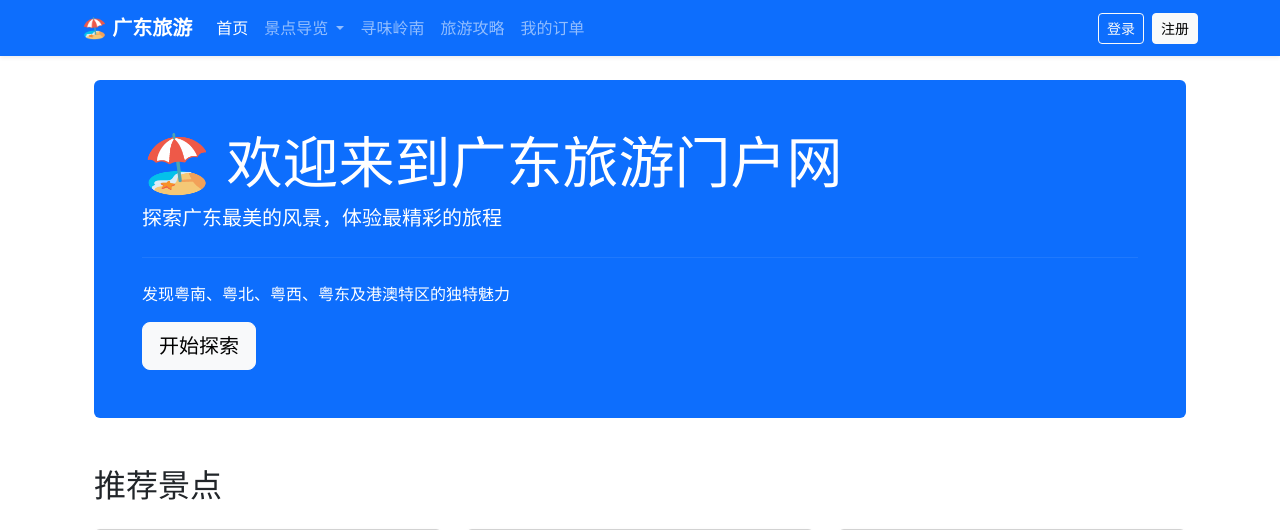
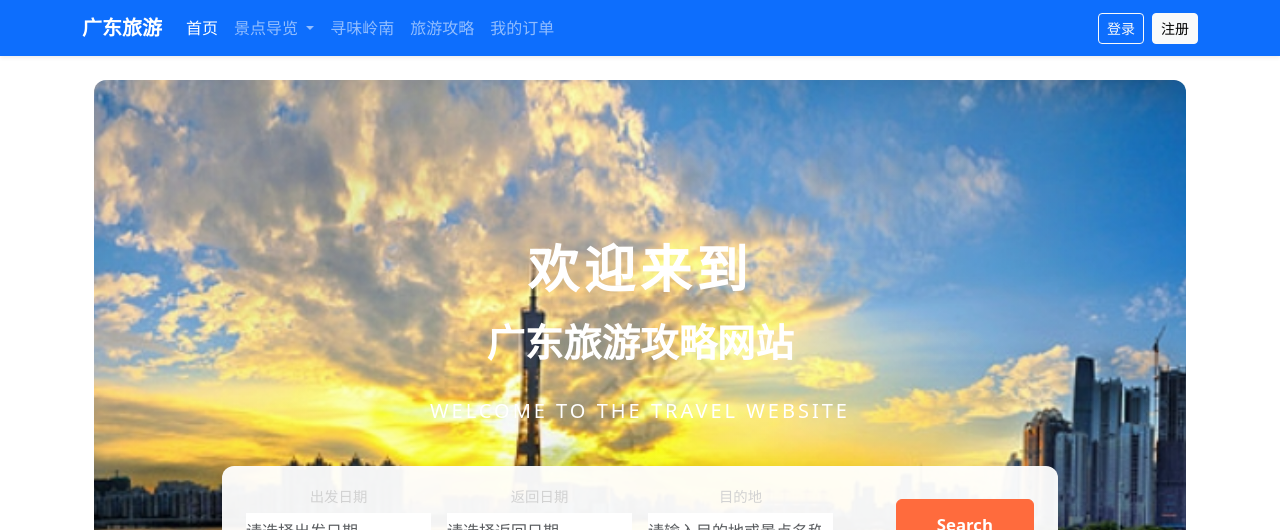
Before and after one commit to s-lky/tourismportal2, a Django app: page / in a window 1280 px wide. Shown: the top 530 px of the page. Run offline with Django 3.2, Linux system fonts and the light colour scheme; data comes from the database, SQL or seed files in the repository; both versions use the stored data as it was after the commit; grey boxes are pictures that could not be loaded.

Commit message:
修改样式和首图展示

```diff
--- a/templates/attractions/detail.html
+++ b/templates/attractions/detail.html
@@ -45,9 +45,9 @@
             {% if user.is_authenticated %}
                 <a href="{% url 'favoritesApp:toggle_favorite' attraction.id %}" class="btn btn-outline-danger w-100">
                     {% if is_favorited %}
-                        ❤️ 已收藏
+                        已收藏
                     {% else %}
-                        🤍 收藏
+                        收藏
                     {% endif %}
                 </a>
             {% endif %}
--- a/templates/attractions/list.html
+++ b/templates/attractions/list.html
@@ -4,7 +4,7 @@
 
 {% block content %}
 <div class="container mt-4">
-    <h1 class="mb-4">🏖️ 景点总览</h1>
+    <h1 class="mb-4">景点总览</h1>
 
     <!-- 搜索和筛选区域 -->
     <div class="card mb-4 shadow-sm">
@@ -97,8 +97,8 @@
                         </div>
                     </div>
                     <div class="card-footer text-muted small">
-                        <span>👁️ {{ item.view_count }} 浏览</span>
-                        <span class="ms-3">❤️ {{ item.like_count }} 点赞</span>
+                        <span>{{ item.view_count }} 浏览</span>
+                        <span class="ms-3">{{ item.like_count }} 点赞</span>
                     </div>
                 </div>
             </div>
--- a/templates/base.html
+++ b/templates/base.html
@@ -17,18 +17,13 @@
     <!-- ================= 3. 导航栏 (Navbar) ================= -->
     <nav class="navbar navbar-expand-lg navbar-dark bg-primary shadow-sm">
         <div class="container">
-            <a class="navbar-brand fw-bold" href="{% url 'home' %}">🏖️ 广东旅游</a >
-
-            <!-- 手机端汉堡菜单按钮 -->
-            <button class="navbar-toggler" type="button" data-bs-toggle="collapse" data-bs-target="#navbarNav">
-                <span class="navbar-toggler-icon"></span>
-            </button>
+            <a class="navbar-brand fw-bold" href="{% url 'home' %}">广东旅游</a >
 
             <div class="collapse navbar-collapse" id="navbarNav">
                 <ul class="navbar-nav me-auto">
                     <!-- 首页 -->
                     <li class="nav-item">
-                        <a class="nav-link active" href="/">首页</a >
+                        <a class="nav-link active" href="{% url 'home' %}">首页</a >
                     </li>
 
                     <!-- 景点大全 (下拉菜单) -->
@@ -62,7 +57,7 @@
                     </li>
                     {% if user.is_authenticated %}
                     <li class="nav-item">
-                        <a class="nav-link" href="{% url 'favoritesApp:my_favorites' %}">我的收藏</a >
+                        <a class="nav-link" href="{% url 'favoritesApp:my_favorites' %}">收藏</a >
                     </li>
                     {% endif %}
                 </ul>
@@ -104,7 +99,7 @@
     <!-- ================= 5. 页脚 (Footer) ================= -->
     <footer class="bg-dark text-white text-center py-3 mt-auto">
         <div class="container">
-            <p class="mb-0">&copy; 2025 广东旅游门户网 | Python Web 期末大作业</p >
+            <p class="mb-0">&copy; 2025 广东旅游门户网 | Python Web </p >
         </div>
     </footer>
 
--- a/templates/food/gallery.html
+++ b/templates/food/gallery.html
@@ -153,16 +153,16 @@
 <!-- 页面标题 -->
 <div class="page-header">
     <div class="container">
-        <h1>🍜 美食图鉴</h1>
+        <h1>美食图鉴</h1>
         <p>探索广东美食的无穷魅力，品味岭南文化的独特韵味</p>
         <div class="mt-3">
             {% if user.is_authenticated %}
                 <a href="{% url 'foodApp:food_recommend' %}" class="btn btn-light btn-lg me-2">
-                    📝 我要投稿
+                    我要投稿
                 </a>
             {% endif %}
             <a href="{% url 'foodApp:recommendation_list' %}" class="btn btn-outline-light btn-lg">
-                📋 查看推荐
+                查看推荐
             </a>
         </div>
     </div>
--- a/templates/food/recommend_form.html
+++ b/templates/food/recommend_form.html
@@ -8,14 +8,14 @@
         <div class="col-md-8">
             <!-- 页面标题 -->
             <div class="text-center mb-4">
-                <h1 class="display-5">🍜 美食投稿</h1>
+                <h1 class="display-5">美食投稿</h1>
                 <p class="text-muted">分享您发现的美食，让更多人品尝到广东的独特风味</p>
             </div>
 
             <!-- 投稿表单 -->
             <div class="card shadow-sm">
                 <div class="card-header bg-primary text-white">
-                    <h4 class="mb-0">📝 填写推荐信息</h4>
+                    <h4 class="mb-0">填写推荐信息</h4>
                 </div>
                 <div class="card-body">
                     <form method="post">
@@ -84,7 +84,7 @@
 
             <!-- 温馨提示 -->
             <div class="alert alert-info mt-4" role="alert">
-                <h5 class="alert-heading">💡 温馨提示</h5>
+                <h5 class="alert-heading">温馨提示</h5>
                 <ul class="mb-0">
                     <li>提交的推荐需要经过审核后才能公开显示</li>
                     <li>请确保提供的信息真实有效</li>
--- a/templates/home/index.html
+++ b/templates/home/index.html
@@ -1,17 +1,141 @@
 {% extends 'base.html' %}
+
+{% load static %}
 
 {% block title %}首页 - 广东旅游门户网{% endblock %}
 
+{% block extra_css %}
+<style>
+    .home-hero {
+        position: relative;
+        min-height: 80vh;
+        color: #fff;
+        display: flex;
+        align-items: center;
+        justify-content: center;
+        text-align: center;
+        /* 调整rgba 的最后一个数字(透明度)，透过颜色看到背景图 */
+        background-image: linear-gradient(rgba(3, 213, 255, 0.01), rgba(14, 207, 255, 0.01)), url("{% static 'img/firstpage.png' %}");
+        background-size: cover;
+        background-position: center;
+        border-radius: 0.75rem;
+        overflow: hidden;
+    }
+    .home-hero-inner {
+        max-width: 900px;
+        padding: 2rem;
+    }
+    .home-hero-title-cn {
+        font-size: 3.2rem;
+        font-weight: 800;
+        letter-spacing: 0.1em;
+        margin-bottom: 0.5rem;
+    }
+    .home-hero-title-sub {
+        font-size: 2.4rem;
+        font-weight: 700;
+        margin-bottom: 1.5rem;
+    }
+    .home-hero-title-en {
+        font-size: 1.25rem;
+        letter-spacing: 0.15em;
+        margin-bottom: 2.5rem;
+    }
+    .home-search-card {
+        background-color: rgba(255, 255, 255, 0.95);
+        border-radius: 0.75rem;
+        padding: 1.25rem 1.5rem;
+        box-shadow: 0 0.75rem 1.5rem rgba(0, 0, 0, 0.25);
+    }
+    .home-search-label {
+        font-size: 0.9rem;
+        color: #d2d2d2;
+        margin-bottom: 0.35rem;
+    }
+    .home-search-input {
+        border: none;
+        border-bottom: 1px solid #ddd;
+        border-radius: 0;
+        padding-left: 0;
+    }
+    .home-search-input:focus {
+        box-shadow: none;
+        border-color: #ff6b3d;
+    }
+    .home-search-btn {
+        background-color: #ff6b3d;
+        border-color: #ff6b3d;
+        font-weight: 600;
+        padding: 0.75rem 2.5rem;
+        font-size: 1.05rem;
+    }
+    .home-search-btn:hover {
+        background-color: #ff4a10;
+        border-color: #ff4a10;
+    }
+    @media (max-width: 768px) {
+        .home-hero {
+            min-height: 70vh;
+            border-radius: 0.5rem;
+        }
+        .home-hero-title-cn {
+            font-size: 2.2rem;
+        }
+        .home-hero-title-sub {
+            font-size: 1.8rem;
+        }
+        .home-hero-title-en {
+            font-size: 1rem;
+        }
+        .home-search-card {
+            padding: 1rem;
+        }
+        .home-search-btn {
+            width: 100%;
+            margin-top: 0.75rem;
+        }
+    }
+</style>
+{% endblock %}
+
 {% block content %}
 <div class="container mt-4">
-    <!-- 欢迎横幅 -->
-    <div class="jumbotron bg-primary text-white rounded p-5 mb-5">
-        <h1 class="display-4">🏖️ 欢迎来到广东旅游门户网</h1>
-        <p class="lead">探索广东最美的风景，体验最精彩的旅程</p>
-        <hr class="my-4" style="border-color: rgba(255,255,255,0.3);">
-        <p>发现粤南、粤北、粤西、粤东及港澳特区的独特魅力</p>
-        <a class="btn btn-light btn-lg" href="{% url 'attractionsApp:attraction_list' %}" role="button">开始探索</a>
-    </div>
+    <!-- 首屏大图区域 -->
+    <section class="home-hero mb-5">
+        <div class="home-hero-inner">
+            <div class="mb-3">
+                <div class="home-hero-title-cn">欢迎来到</div>
+                <div class="home-hero-title-sub">广东旅游攻略网站</div>
+                <div class="home-hero-title-en">WELCOME TO THE TRAVEL WEBSITE</div>
+            </div>
+
+            <!-- 搜索卡片区域（跳转到景点列表并带搜索参数） -->
+            <div class="home-search-card">
+                <form method="get" action="{% url 'attractionsApp:attraction_list' %}">
+                    <div class="row g-3 align-items-end">
+                        <div class="col-12 col-md-3">
+                            <div class="home-search-label">出发日期</div>
+                            <input type="text" class="form-control home-search-input" name="start_date" placeholder="请选择出发日期">
+                        </div>
+                        <div class="col-12 col-md-3">
+                            <div class="home-search-label">返回日期</div>
+                            <input type="text" class="form-control home-search-input" name="end_date" placeholder="请选择返回日期">
+                        </div>
+                        <div class="col-12 col-md-3">
+                            <div class="home-search-label">目的地</div>
+                            <!-- 这里直接复用景点列表里的 search 参数，方便后端使用 -->
+                            <input type="text" class="form-control home-search-input" name="search" placeholder="请输入目的地或景点名称">
+                        </div>
+                        <div class="col-12 col-md-3 d-grid d-md-block text-md-end">
+                            <button class="btn btn-primary home-search-btn" type="submit">
+                                Search
+                            </button>
+                        </div>
+                    </div>
+                </form>
+            </div>
+        </div>
+    </section>
 
     <!-- 推荐景点 -->
     <h2 class="mb-4">推荐景点</h2>
@@ -45,7 +169,7 @@
         <div class="col-md-4 mb-4">
             <div class="card text-center h-100">
                 <div class="card-body">
-                    <h3 class="card-title">🗺️ 旅游攻略</h3>
+                    <h3 class="card-title">旅游攻略</h3>
                     <p class="card-text">查看其他游客分享的旅行攻略和路线规划</p>
                     <a href="{% url 'tripPlanApp:trip_plan_list' %}" class="btn btn-primary">查看攻略</a>
                 </div>
@@ -54,7 +178,7 @@
         <div class="col-md-4 mb-4">
             <div class="card text-center h-100">
                 <div class="card-body">
-                    <h3 class="card-title">🎫 景点预订</h3>
+                    <h3 class="card-title">景点预订</h3>
                     <p class="card-text">浏览热门景点，在线预订门票</p>
                     <a href="{% url 'attractionsApp:attraction_list' %}" class="btn btn-primary">浏览景点</a>
                 </div>
@@ -63,7 +187,7 @@
         <div class="col-md-4 mb-4">
             <div class="card text-center h-100">
                 <div class="card-body">
-                    <h3 class="card-title">❤️ 我的收藏</h3>
+                    <h3 class="card-title">我的收藏</h3>
                     <p class="card-text">收藏您感兴趣的景点，方便随时查看</p>
                     {% if user.is_authenticated %}
                         <a href="{% url 'favoritesApp:my_favorites' %}" class="btn btn-primary">我的收藏</a>
```
Also changed, not shown: templates/food/recommendation_list.html (+4 -4 lines), tourismportal2/settings.py (+9 -3 lines), db.sqlite3, static/img/firstpage.png (added).
